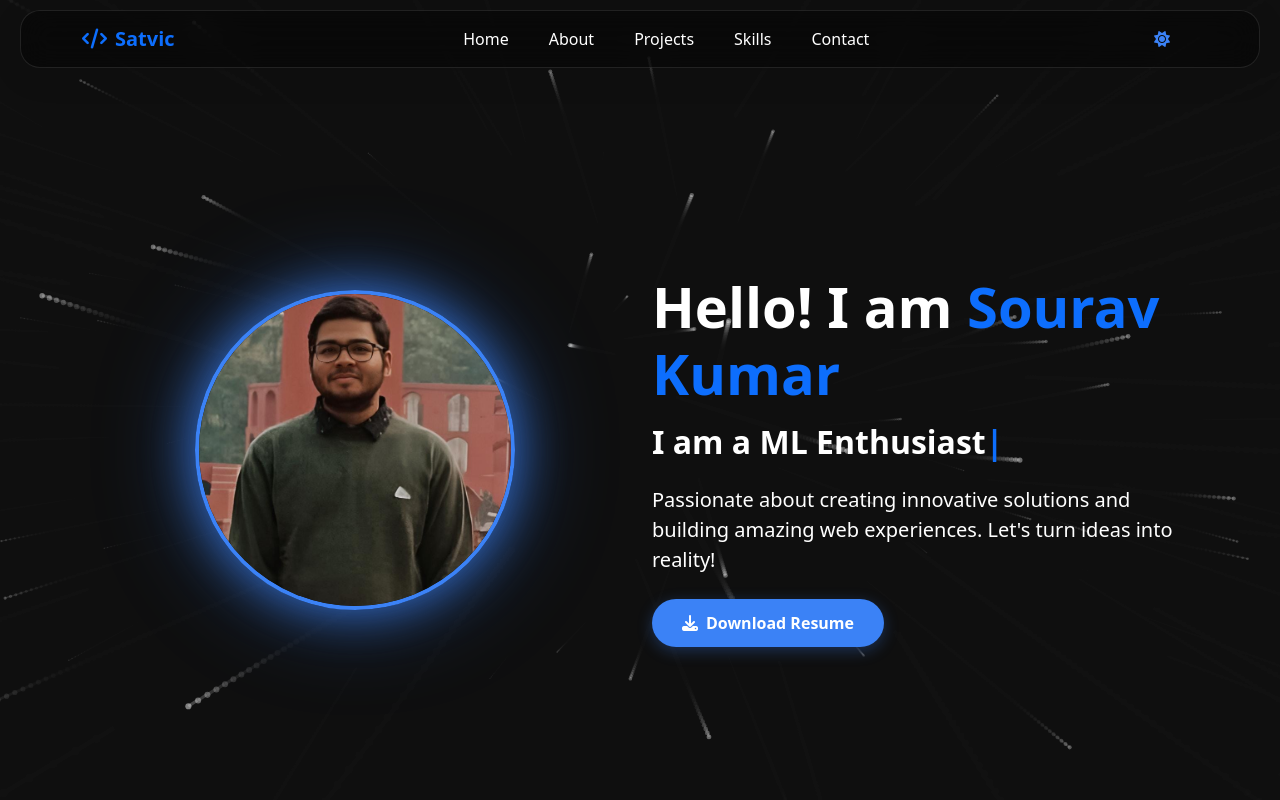
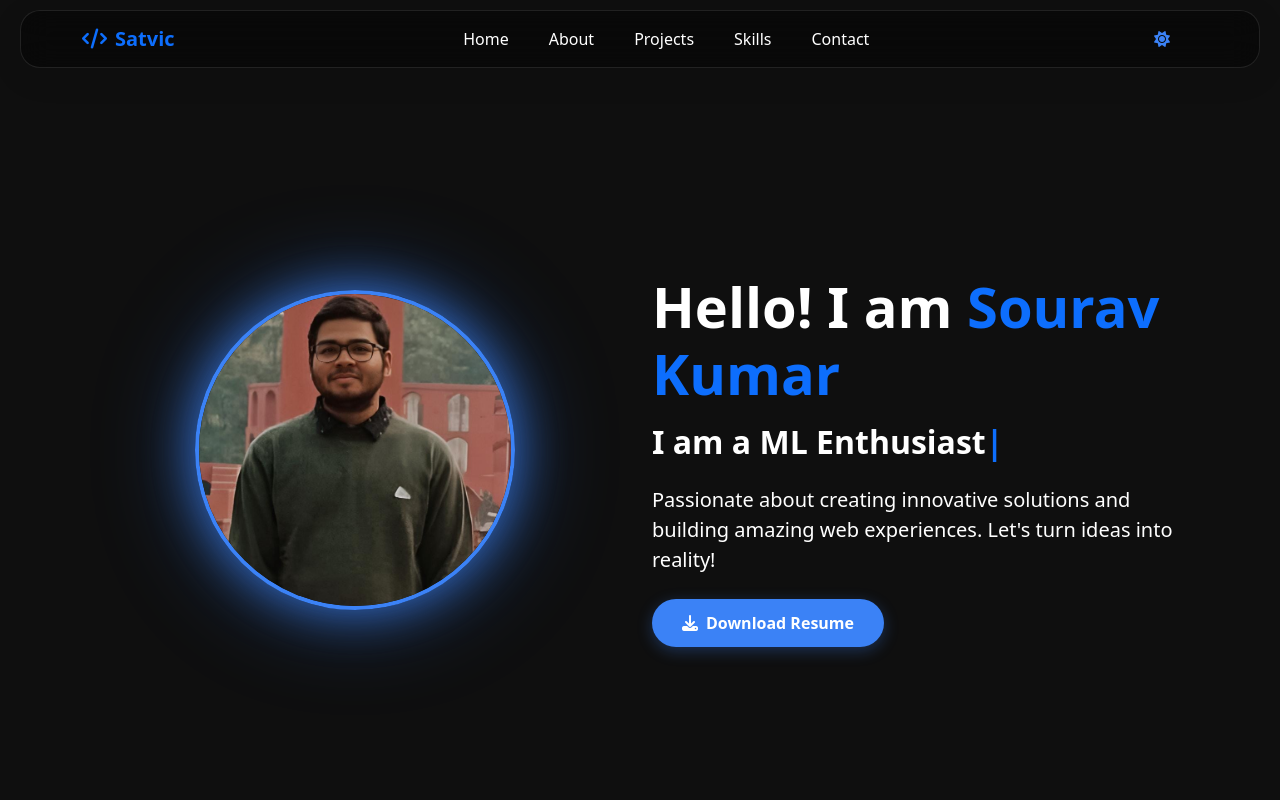
Before and after one commit to sa7vic/Portfolio-, a React (Vite) app: page / in a window 1280 px wide. Shown: the top 800 px of the page. Built offline with nearby package versions, Linux system fonts and the light colour scheme.

Commit message:
Add Dark/Light

```diff
--- a/src/App.css
+++ b/src/App.css
@@ -13,20 +13,14 @@
 body {
   font-family: 'Segoe UI', Tahoma, Geneva, Verdana, sans-serif;
   transition: all 0.3s ease;
-  background-color: #0f0f0f;
 }
 .dark-mode {
-  background-color: transparent;
+  background-color: var(--dark-bg);
   color: var(--text-dark);
-  position: relative;
 }
 .light-mode {
   background-color: var(--light-bg);
   color: var(--text-light);
-}
-section {
-  position: relative;
-  z-index: 1;
 }
 ::-webkit-scrollbar {
   width: 12px;
@@ -104,15 +98,9 @@ section {
   opacity: 0.2;
 }
 @keyframes zoom {
-  0% {
-    transform: scale(1);
-  }
-  50% {
-    transform: scale(1.2);
-  }
-  100% {
-    transform: scale(1);
-  }
+  0% { transform: scale(1); }
+  50% { transform: scale(1.2); }
+  100% { transform: scale(1); }
 }
 .loading-text-wrapper {
   position: relative;
@@ -146,12 +134,8 @@ section {
   text-shadow: 0 0 10px rgba(59, 130, 246, 0.8);
 }
 @keyframes blink {
-  0%, 50% {
-    opacity: 1;
-  }
-  51%, 100% {
-    opacity: 0;
-  }
+  0%, 50% { opacity: 1; }
+  51%, 100% { opacity: 0; }
 }
 .loading-bar-container {
   width: 400px;
@@ -276,19 +260,14 @@ section {
   animation: float 3s ease-in-out infinite;
 }
 @keyframes float {
-  0%, 100% {
-    transform: translateY(0px);
-  }
-  50% {
-    transform: translateY(-10px);
-  }
+  0%, 100% { transform: translateY(0px); }
+  50% { transform: translateY(-10px); }
 }
 .hero-typing {
   font-size: 2.5rem;
   font-weight: bold;
 }
-.light-mode .download-cv,
-.dark-mode .download-cv {
+.light-mode .download-cv, .dark-mode .download-cv {
   background-color: var(--primary-blue);
   border: none;
   padding: 12px 30px;
@@ -303,8 +282,7 @@ section {
 .dark-mode .download-cv {
   color: white !important;
 }
-.light-mode .download-cv:hover,
-.dark-mode .download-cv:hover {
+.light-mode .download-cv:hover, .dark-mode .download-cv:hover {
   background-color: var(--primary-blue);
   transform: translateY(-2px);
   box-shadow: 0 4px 15px rgba(59, 130, 246, 0.6);
@@ -329,15 +307,9 @@ section {
   display: inline-block;
   margin-right: 8px;
 }
-.dot-red {
-  background: #ff5f57;
-}
-.dot-yellow {
-  background: #ffbd2e;
-}
-.dot-green {
-  background: #28ca42;
-}
+.dot-red { background: #ff5f57; }
+.dot-yellow { background: #ffbd2e; }
+.dot-green { background: #28ca42; }
 .terminal-content {
   color: #00ff00;
   font-size: 14px;
--- a/src/App.jsx
+++ b/src/App.jsx
@@ -7,7 +7,6 @@ import ProjectsSection from './components/ProjectsSection';
 import SkillsSection from './components/SkillsSection';
 import ContactSection from './components/ContactSection';
 import Footer from './components/Footer';
-import StarfieldBackground from './components/StarfieldBackground';
 
 function App() {
   const [loading, setLoading] = useState(true);
@@ -85,7 +84,6 @@ function App() {
 
   return (
     <div className={darkMode ? 'dark-mode' : 'light-mode'}>
-      <StarfieldBackground />
       <Navbar darkMode={darkMode} toggleTheme={toggleTheme} />
       <HeroSection currentRole={currentRole} />
       <AboutSection />
--- a/src/components/StarfieldBackground.jsx
+++ /dev/null
@@ -1,125 +0,0 @@
-import React, { useEffect, useRef } from 'react';
-
-const StarfieldBackground = () => {
-  const canvasRef = useRef(null);
-  useEffect(() => {
-    const canvas = canvasRef.current;
-    if (!canvas) return;
-
-    const ctx = canvas.getContext('2d');
-
-    const resizeCanvas = () => {
-      canvas.width = window.innerWidth;
-      canvas.height = window.innerHeight;
-    };
-    resizeCanvas();
-    class Star {
-      constructor() {
-        this.reset(true);
-      }
-
-      reset(randomZ = false) {
-        this.x = (Math.random() - 0.5) * canvas.width * 2;
-        this.y = (Math.random() - 0.5) * canvas.height * 2;
-        this.z = randomZ ? Math.random() * canvas.width : canvas.width;
-        this.pz = this.z;
-        this.vx = (Math.random() - 0.5) * 2;
-        this.vy = (Math.random() - 0.5) * 2;
-      }
-
-      update(speed) {
-        this.pz = this.z;
-        this.z -= speed;
-        this.x += this.vx;
-        this.y += this.vy;
-
-        if (this.z < 1) {
-          this.reset();
-        }
-      }
-
-      show() {
-        const x = canvas.width / 2;
-        const y = canvas.height / 2;
-        const sx = ((this.x / this.z) * canvas.width / 2) + x;
-        const sy = ((this.y / this.z) * canvas.height / 2) + y;
-        const r = (1 - this.z / canvas.width) * 4;
-        const alpha = (1 - this.z / canvas.width) * 0.6;
-
-        ctx.fillStyle = `rgba(255, 255, 255, ${alpha})`;
-        ctx.beginPath();
-        ctx.arc(sx, sy, r, 0, Math.PI * 2);
-        ctx.fill();
-
-        const px = ((this.x / this.pz) * canvas.width / 2) + x;
-        const py = ((this.y / this.pz) * canvas.height / 2) + y;
-
-        ctx.strokeStyle = `rgba(255, 255, 255, ${alpha * 0.5})`;
-        ctx.lineWidth = r;
-        ctx.beginPath();
-        ctx.moveTo(px, py);
-        ctx.lineTo(sx, sy);
-        ctx.stroke();
-      }
-    }
-
-    const stars = [];
-    const starCount = 150;
-    for (let i = 0; i < starCount; i++) {
-      stars.push(new Star());
-    }
-
-    let speed = 6;
-    let animationFrameId;
-    const animate = () => {
-      ctx.fillStyle = 'rgba(15, 15, 15, 0.2)';
-      ctx.fillRect(0, 0, canvas.width, canvas.height);
-
-      ctx.save();
-
-      stars.forEach(star => {
-        star.update(speed);
-        star.show();
-      });
-
-      ctx.restore();
-
-      animationFrameId = requestAnimationFrame(animate);
-    };
-
-    ctx.fillStyle = 'rgb(15, 15, 15)';
-    ctx.fillRect(0, 0, canvas.width, canvas.height);
-
-    animate();
-
-    const handleResize = () => {
-      resizeCanvas();
-      ctx.fillStyle = 'rgb(15, 15, 15)';
-      ctx.fillRect(0, 0, canvas.width, canvas.height);
-    };
-
-    window.addEventListener('resize', handleResize);
-
-    return () => {
-      cancelAnimationFrame(animationFrameId);
-      window.removeEventListener('resize', handleResize);
-    };
-  }, []);
-
-  return (
-    <canvas
-      ref={canvasRef}
-      style={{
-        position: 'fixed',
-        top: 0,
-        left: 0,
-        width: '100vw',
-        height: '100vh',
-        zIndex: 0,
-        pointerEvents: 'none'
-      }}
-    />
-  );
-};
-
-export default StarfieldBackground;
```
